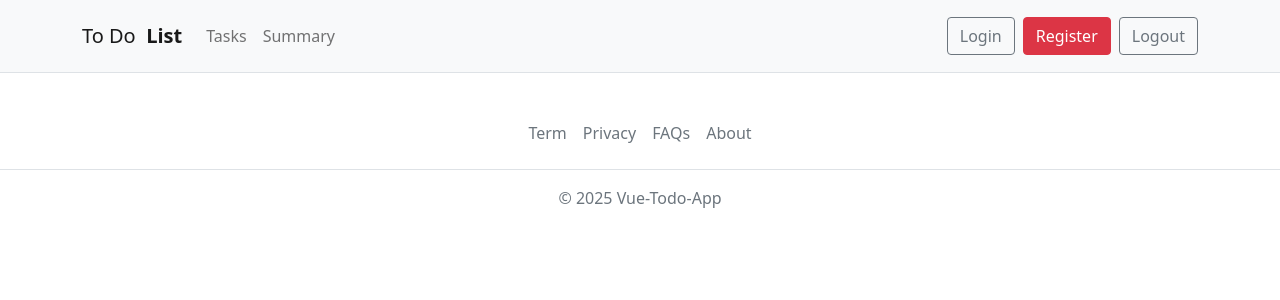
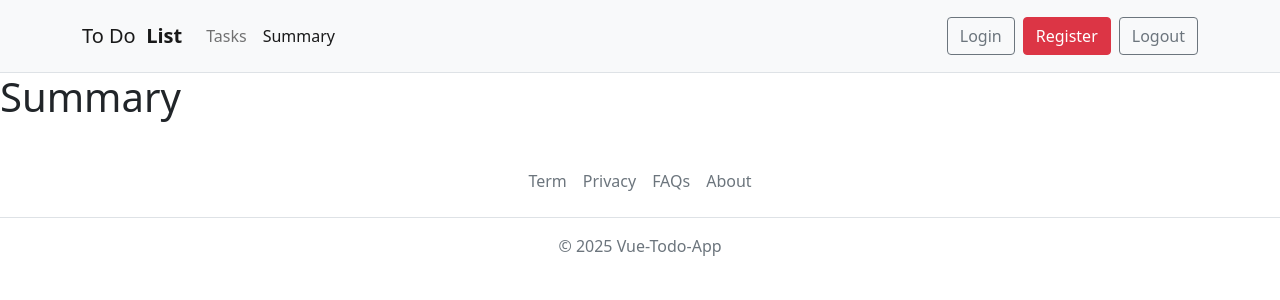
Before and after one commit to hokorivault/vue-todo-app, a Vue app: page /summary in a window 1280 px wide. Shown: the top 300 px of the page. Built offline with nearby package versions, Linux system fonts and the light colour scheme.

Commit message:
Styling current active router-link

```diff
--- a/src/components/Navbar.vue
+++ b/src/components/Navbar.vue
@@ -22,7 +22,7 @@
                         <router-link :to="{ name: 'tasks' }" class="nav-link">Tasks</router-link>
                     </li>
                     <li class="nav-item">
-                        <a href="#" class="nav-link">Summary</a>
+                        <router-link :to="{ name: 'summary' }" class="nav-link">Summary</router-link>
                     </li>
                 </ul>
                 <ul class="navbar-nav ms-auto">
@@ -45,6 +45,9 @@
 
 </script>
 
-<style>
+<style scoped>
 
+.nav-link.router-link-active {
+    color: rgba(0,0,0,0.9);
+}
 </style>
--- /dev/null
+++ b/src/pages/SummaryPage.vue
@@ -0,0 +1,11 @@
+<template>
+        <h1>Summary</h1>
+</template>
+
+<script setup>
+
+</script>
+
+<style>
+
+</style>
--- a/src/router/index.js
+++ b/src/router/index.js
@@ -4,5 +4,6 @@
 
 export default createRouter({
     routes,
-    history: createWebHistory()
+    history: createWebHistory(),
+    // linkActiveClass: 'active'
 })
--- a/src/router/routes.js
+++ b/src/router/routes.js
@@ -1,6 +1,7 @@
 import TasksPage from "@/pages/TasksPage.vue";
 import LoginPage from "@/pages/LoginPage.vue";
 import RegisterPage from "@/pages/RegisterPage.vue";
+import SummaryPage from "@/pages/SummaryPage.vue";
 
 const routes = [
     {
@@ -17,6 +18,11 @@
         path: "/register",
         component: RegisterPage,
         name: 'register'
+    },
+    {
+        path: "/summary",
+        component: SummaryPage,
+        name: 'summary'
     }
 ];
 
```
